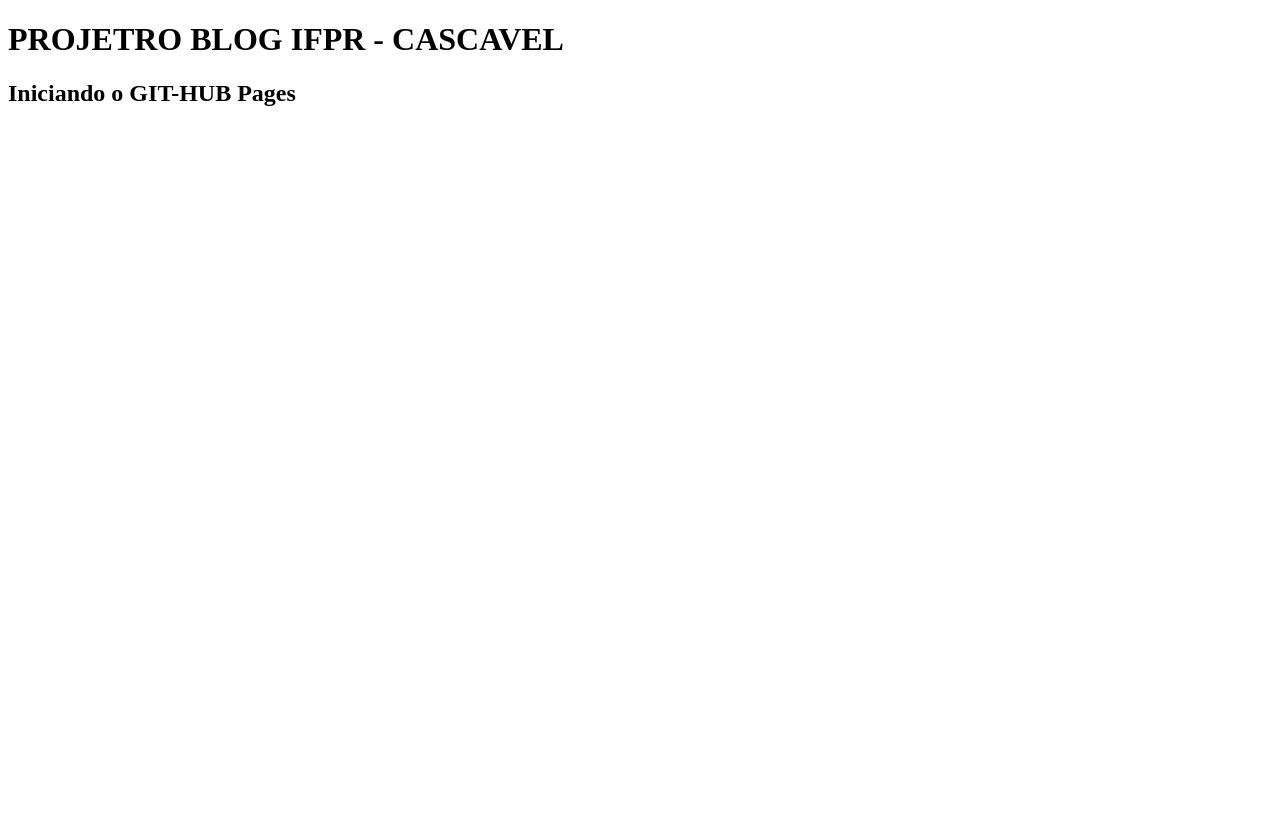
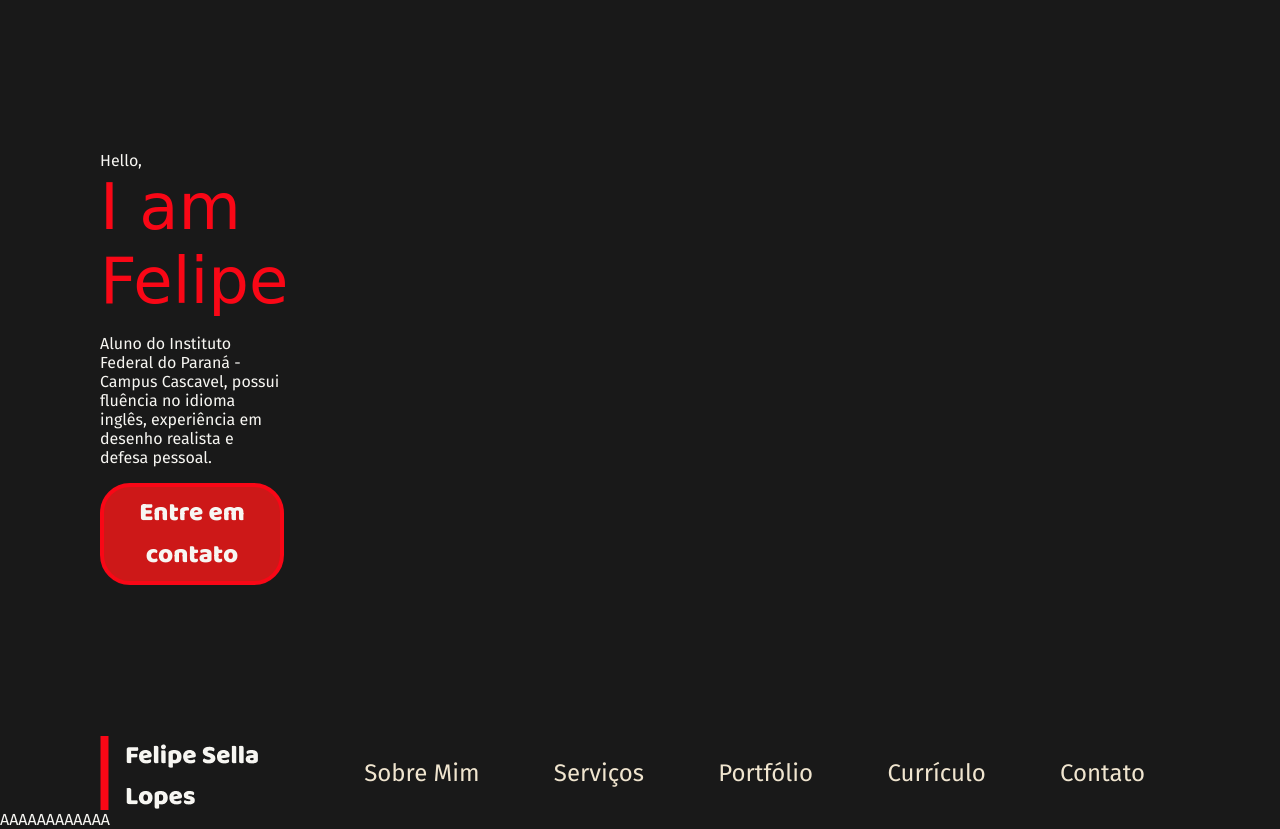
Before and after one commit to ViolonSella/projeto_blog, a plain HTML site: page index.html in a window 1280 px wide. Before the commit the page ends 800 px from the top, so only its background shows below. Drawn offline with Linux system fonts and the light colour scheme; a web font is replaced by a local one.

Commit message:
Criando o conteúdo do blog

```diff
--- a/index.html
+++ b/index.html
@@ -4,12 +4,32 @@
     <meta charset="UTF-8">
     <meta http-equiv="X-UA-Compatible" content="IE=edge">
     <meta name="viewport" content="width=device-width, initial-scale=1.0">
+    <link rel="stylesheet" href="style.css">
     <title>Projeto Blog</title>
 </head>
 <body>
+    <header>
+        <div class="container">
+            <h2>Hello,</h2>
+            <h1>I am Felipe</h1>
+            <p>Aluno do Instituto Federal do Paraná - Campus
+                Cascavel, possui fluência no idioma inglês,
+                experiência em desenho realista e defesa pessoal.
+            </p>
+            <button>Entre em contato</button>
+        </div>
+    </header>
+    <nav>
+        <img src="assets/logo.png" alt="logo">
+        <ul>
+            <a href="">Sobre Mim</a>
+            <a href="">Serviços</a>
+            <a href="">Portfólio</a>
+            <a href="">Currículo</a>
+            <a href="">Contato</a>
+        </ul>
+    </nav>
 
-    <h1>PROJETRO BLOG IFPR - CASCAVEL</h1>
-    <h2>Iniciando o GIT-HUB Pages</h2>
-
+    <section>AAAAAAAAAAAA</section>
 </body>
 </html>
--- /dev/null
+++ b/style.css
@@ -0,0 +1,91 @@
+@import url('https://fonts.googleapis.com/css2?family=Allan&family=Baloo+2:wght@800&family=Fira+Sans&display=swap');
+
+:root{
+    --sand: #F0E5CF;
+    --white: #F7F6F2;
+    --black: #191919;
+    --darker-red: #9B0000;
+    --dark-red: #CD1818;
+    --red: #DC000E;
+    --shine-red: #F90716;
+    --orange: #FF6C1A;
+}
+
+*{
+    box-sizing: border-box;
+}
+
+html, body{
+    margin: 0;
+    background: var(--black);
+}
+
+body, button, input, select, textarea{
+    font-family: 'Fira Sans', sans-serif;
+    color: var(--white)
+}
+
+h2{
+    font-size: 16px;
+}
+
+/*define a margem e o enchimento da fonte*/
+h1, h2{
+    margin: 0;
+    font-weight: 400;
+}
+
+p {
+    color: var(--white);
+}
+
+button{
+    background: var(--dark-red);
+    border: 0;
+    border-radius: 30px;
+    padding: 5px 8px;
+    color: var(--white);
+    font-weight: bold;
+    font-size: 26px;
+    font-family:'Baloo 2', cursive;
+    border: 4px solid var(--shine-red);
+}
+
+header{
+    /* background:blue; */
+    height: calc(100vh - 65px);
+    display: flex;
+    align-items: center;
+}
+
+header .container{
+    width: 30%;
+    height: fit-content;
+    padding: 0 100px;
+}
+
+/*define os parâmetros do h1, que está dentro de container, que está dentro de header*/
+header .container h1{
+    font-size: 64px;
+    font-family: 'Allan', cursive;
+    color: var(--shine-red);
+}
+
+nav {
+    display: flex;
+    align-items: center;
+    justify-content:space-between;
+    height: 75px;
+    /* background: var(--sand); */
+    padding: 0 100px;
+    position: sticky;
+    top: 0;
+
+}
+
+nav ul a{
+    font-size: 24px;
+    color: var(--sand);
+    text-decoration: none;
+    margin: 0 35px;
+}
```
Also changed, not shown: assets/logo.png (added).
